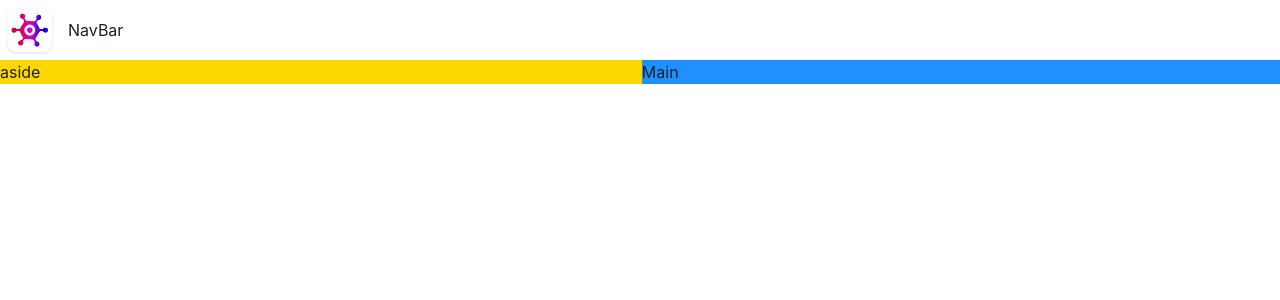
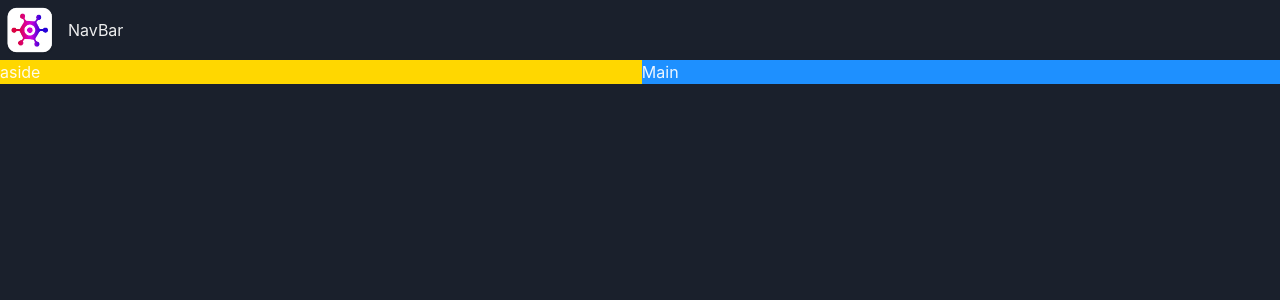
Before and after one commit to Monah-Haidar/game-hub, a React (Vite) app: page / in a window 1280 px wide. Shown: the top 300 px of the page. Built offline with nearby package versions, Linux system fonts and the light colour scheme.

Commit message:
Implement Dark Mode

```diff
--- a/src/main.tsx
+++ b/src/main.tsx
@@ -1,13 +1,16 @@
-import { StrictMode } from 'react'
-import { createRoot } from 'react-dom/client'
-import { ChakraProvider } from '@chakra-ui/react'
+import {StrictMode} from 'react'
+import {createRoot} from 'react-dom/client'
+import {ChakraProvider, ColorModeScript} from '@chakra-ui/react'
 
 import App from './App.tsx'
 
+import theme from './theme';
+
 createRoot(document.getElementById('root')!).render(
-  <StrictMode>
-      <ChakraProvider>
-          <App />
-      </ChakraProvider>
-  </StrictMode>,
+    <StrictMode>
+        <ChakraProvider theme={theme}>
+            <ColorModeScript initialColorMode={theme.config.initialColorMode}/>
+            <App/>
+        </ChakraProvider>
+    </StrictMode>,
 )
--- /dev/null
+++ b/src/theme.ts
@@ -0,0 +1,9 @@
+import {extendTheme, ThemeConfig} from "@chakra-ui/react";
+
+const config: ThemeConfig = {
+    initialColorMode: "dark",
+};
+
+const theme = extendTheme({config});
+
+export default theme;
```
